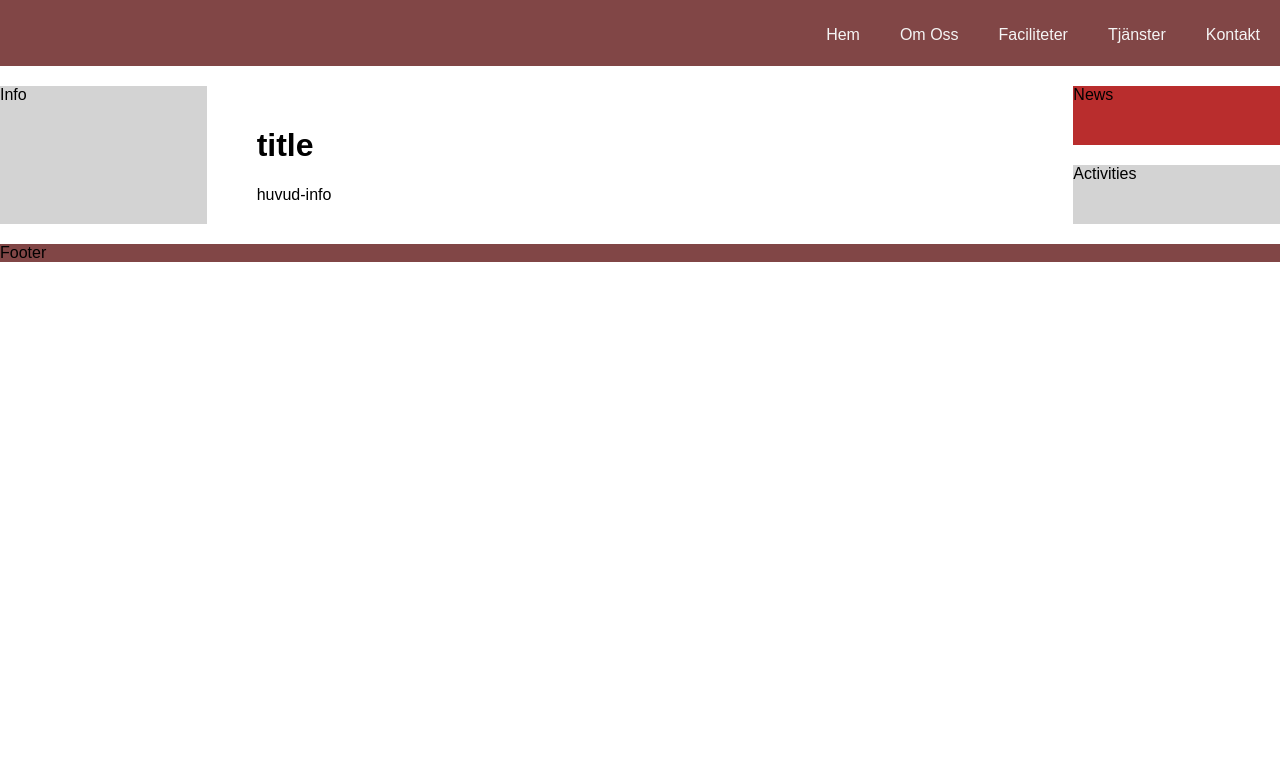
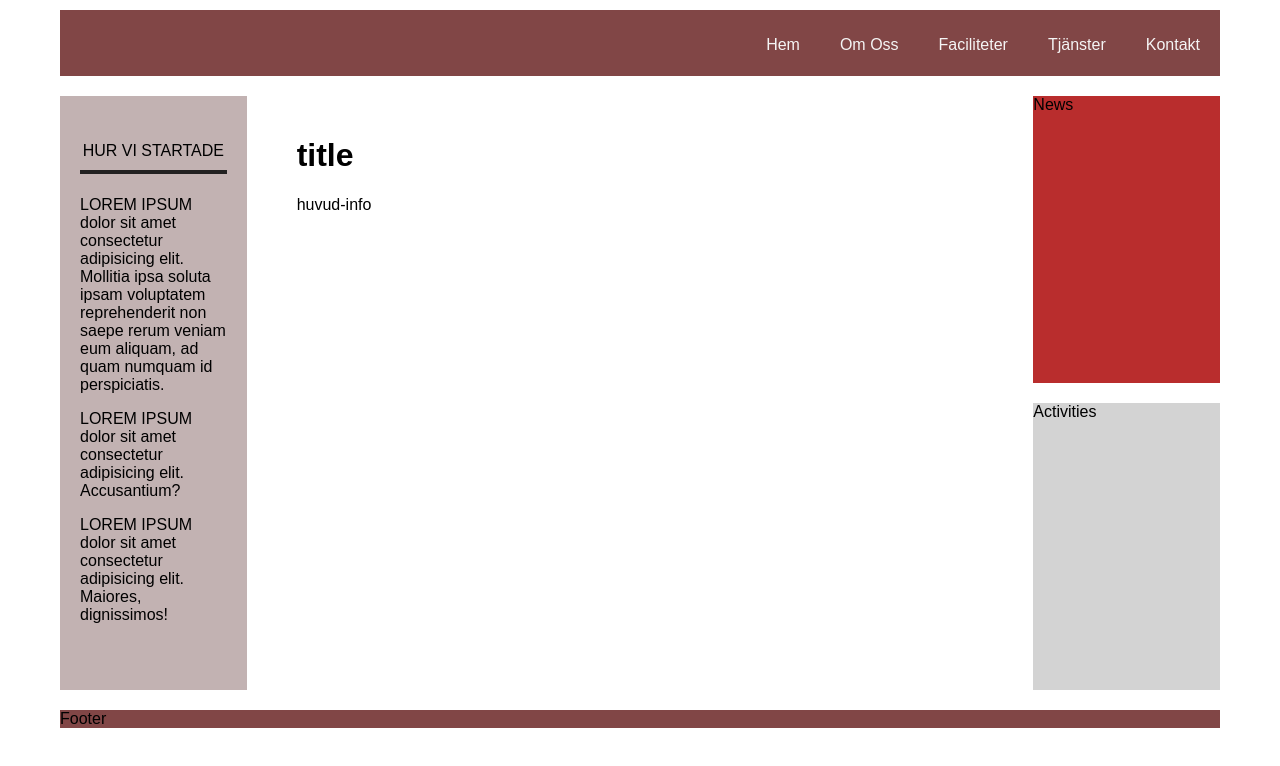
Before and after one commit to SepVaz/portfolio, a plain HTML site: page GRID/grid.html in a window 1280 px wide. Drawn offline with Linux system fonts and the light colour scheme.

Commit message:
info klar

```diff
--- a/GRID/grid.html
+++ b/GRID/grid.html
@@ -21,9 +21,13 @@
                     <li><a href="#">Kontakt</a></li>
             </nav>
         </div>
-        <div class="info">Info
+        <div class="info"><h4>Hur vi startade</h4>
+            <p>Lorem ipsum dolor sit amet consectetur adipisicing elit. Mollitia ipsa soluta ipsam voluptatem reprehenderit non saepe rerum veniam eum aliquam, ad quam numquam id perspiciatis.</p>
+            <p>Lorem ipsum dolor sit amet consectetur adipisicing elit. Accusantium?</p>
+            <p>Lorem ipsum dolor sit amet consectetur adipisicing elit. Maiores, dignissimos!</p>
+        </div>
 
-        </div>
+
         <div class="content"><h1>title</h1> huvud-info</div>
         <div class="aside">News</div>
         <div class="second-aside">Activities</div>
--- a/GRID/gridcss.css
+++ b/GRID/gridcss.css
@@ -12,6 +12,7 @@
     ;
     gap: 20px;
 
+
 }
 
 .nav {
@@ -21,7 +22,7 @@
 
 .info {
     grid-area: info;
-    background-color: lightgray;
+    background-color: #c2b2b2;
 }
 
 .content {
@@ -42,9 +43,7 @@
 .footer {
     grid-area: footer;
     background-color:#814646;
-
 }
-
 
 
 
@@ -53,7 +52,10 @@
 body, html {
     height: 100%;
     font-family: 'Rubik', sans-serif;
-    margin: 0;
+    margin-left: 30px;
+    margin-right: 30px;
+    margin-bottom: 5px;
+    margin-top: 5px;
     padding: 0;
     scroll-behavior: smooth;
 }
@@ -80,7 +82,6 @@ body, html {
 
 nav {
     height: 50px;
-
 }
 
 .navbar {
@@ -104,9 +105,24 @@ nav {
     margin: 10px 20px;
 }
 
-.hamburger {
-    display: none;
+
+.info {
+    padding: 20px;
+    padding-bottom: 50px;
+    text-align: left;
 }
+.info h4 {
+    text-transform: uppercase;
+    text-align: center;
+    border-bottom: 4px solid rgb(34, 33, 33);
+    padding-bottom: 10px;
+    font-weight: 500;
+}
+
+.info p::first-line {
+    text-transform: uppercase;
+}
+
 
 a {
     text-decoration: none;
```
